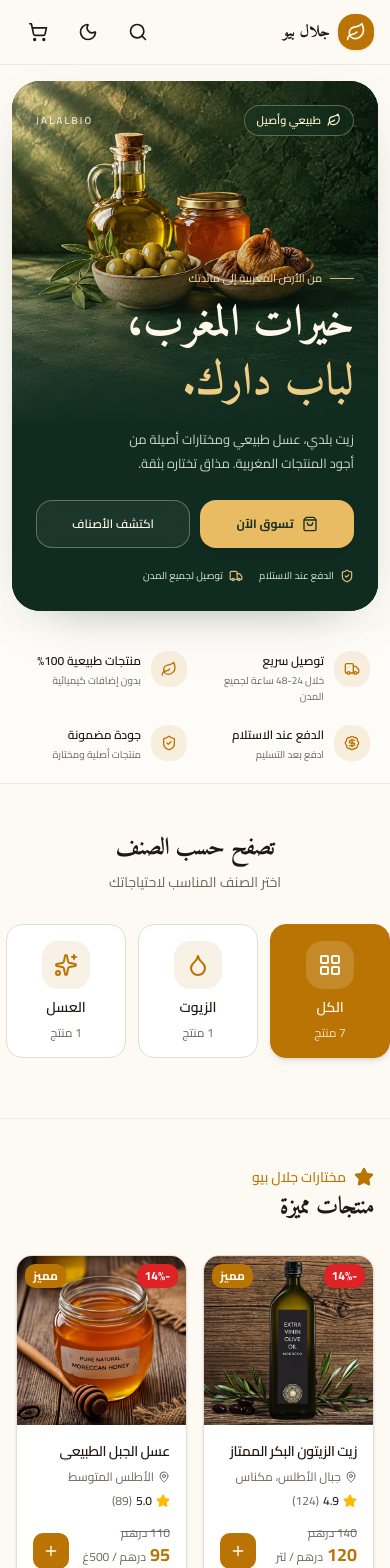
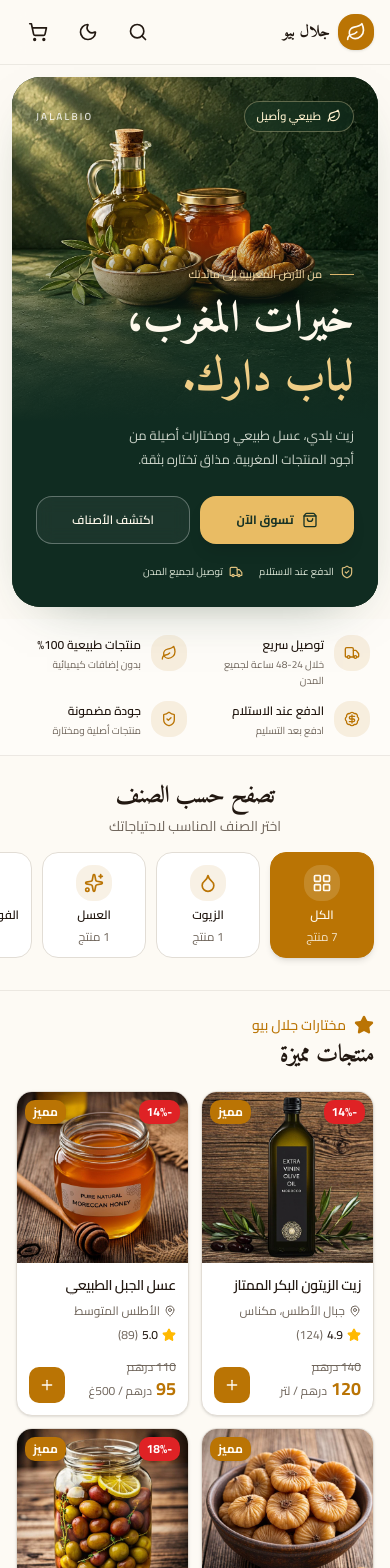
Before and after one commit to benomarh224-prog/jalalbio, a Next.js app: page / in a window 390 px wide. Shown: the top 1568 px of the page. Built offline with nearby package versions, Linux system fonts and the light colour scheme.

Commit message:
Reset category strip to All on reload and tighten spacing

```diff
--- a/src/components/storefront/categories-strip.tsx
+++ b/src/components/storefront/categories-strip.tsx
@@ -1,6 +1,7 @@
 'use client'
 
 import { motion } from 'framer-motion'
+import { useLayoutEffect, useRef } from 'react'
 import * as Icons from 'lucide-react'
 import type { LucideIcon } from 'lucide-react'
 import type { Category } from '@/lib/types'
@@ -24,6 +25,27 @@ export function CategoriesStrip({
   onSelect: (id: string) => void
   productsCount: number
 }) {
+  const stripRef = useRef<HTMLDivElement>(null)
+  const categoryIds = categories.map((category) => category.id).join('|')
+
+  useLayoutEffect(() => {
+    const strip = stripRef.current
+    if (!strip) return
+    // RTL scrollLeft=0 is the logical start. Reset after async items and browser restoration.
+    const reset = () => { strip.scrollLeft = 0 }
+    reset()
+    let frame = requestAnimationFrame(reset)
+    const onPageShow = () => {
+      cancelAnimationFrame(frame)
+      frame = requestAnimationFrame(reset)
+    }
+    window.addEventListener('pageshow', onPageShow)
+    return () => {
+      cancelAnimationFrame(frame)
+      window.removeEventListener('pageshow', onPageShow)
+    }
+  }, [categoryIds])
+
   const list: CategoryWithCount[] = [
     {
       id: 'all',
@@ -37,16 +59,16 @@ export function CategoriesStrip({
   ]
 
   return (
-    <section id="categories" className="scroll-mt-20 py-12 md:py-16 border-b border-border/60">
+    <section id="categories" className="scroll-mt-20 py-6 md:py-10 border-b border-border/60">
       <div className="container mx-auto px-4">
         <motion.div
           initial={{ opacity: 0, y: 12 }}
           whileInView={{ opacity: 1, y: 0 }}
           viewport={{ once: true }}
           transition={{ duration: 0.4 }}
-          className="mb-8 text-center"
+          className="mb-4 text-center md:mb-6"
         >
-          <h2 className="text-2xl md:text-3xl font-bold mb-2 font-amiri">
+          <h2 className="text-2xl md:text-3xl font-bold mb-1 font-amiri">
             تصفح حسب الصنف
           </h2>
           <p className="text-sm md:text-base text-muted-foreground">
@@ -54,13 +76,14 @@ export function CategoriesStrip({
           </p>
         </motion.div>
 
-        <div className="flex gap-3 overflow-x-auto custom-scroll pb-3 -mx-4 px-4 snap-x">
+        <div ref={stripRef} dir="rtl" role="group" aria-label="أصناف المنتجات" className="flex gap-2.5 overflow-x-auto overscroll-x-contain custom-scroll pb-2 -mx-4 px-4 [overflow-anchor:none]">
           {list.map((cat) => {
             const Icon = resolveIcon(cat.icon)
             const isActive = active === cat.id
             return (
               <button
                 key={cat.id}
+                type="button"
                 onClick={() => {
                   onSelect(cat.id)
                   if (typeof document !== 'undefined') {
@@ -71,8 +94,8 @@ export function CategoriesStrip({
                 }}
                 aria-pressed={isActive}
                 className={cn(
-                  'group flex flex-col items-center gap-2 px-4 md:px-5 py-4 rounded-2xl border min-w-[120px] transition-all',
-                  'hover:shadow-md hover:-translate-y-0.5 snap-start min-h-11',
+                  'group flex shrink-0 flex-col items-center gap-1.5 px-3 md:px-4 py-3 rounded-2xl border min-w-[104px] transition-colors',
+                  'hover:shadow-md min-h-11',
                   isActive
                     ? 'bg-primary text-primary-foreground border-primary shadow-md'
                     : 'bg-card hover:border-primary/40'
@@ -80,18 +103,18 @@ export function CategoriesStrip({
               >
                 <span
                   className={cn(
-                    'flex size-12 items-center justify-center rounded-xl transition-colors',
+                    'flex size-9 md:size-10 items-center justify-center rounded-xl transition-colors',
                     isActive ? 'bg-primary-foreground/15' : 'bg-primary/10'
                   )}
                 >
                   <Icon
                     className={cn(
-                      'size-6',
+                      'size-5',
                       isActive ? 'text-primary-foreground' : 'text-primary'
                     )}
                   />
                 </span>
-                <span className="font-semibold text-sm whitespace-nowrap">
+                <span className="font-semibold text-xs md:text-sm whitespace-nowrap">
                   {cat.nameAr}
                 </span>
                 <span
--- a/src/components/storefront/features-strip.tsx
+++ b/src/components/storefront/features-strip.tsx
@@ -13,8 +13,8 @@ const FEATURES = [
 export function FeaturesStrip() {
   return (
     <section aria-label="مزايا التسوق" className="border-b border-border/60 bg-card/40">
-      <div className="mx-auto max-w-7xl px-5 py-5 sm:px-6 sm:py-6">
-        <div className="grid grid-cols-2 md:grid-cols-4 gap-x-4 gap-y-5 md:gap-6">
+      <div className="mx-auto max-w-7xl px-5 py-4 sm:px-6 sm:py-5">
+        <div className="grid grid-cols-2 md:grid-cols-4 gap-x-4 gap-y-3 md:gap-6">
           {FEATURES.map((f, i) => (
             <motion.div
               key={f.title}
--- a/src/components/storefront/footer.tsx
+++ b/src/components/storefront/footer.tsx
@@ -17,8 +17,8 @@ export function Footer() {
       id="about"
       className="mt-auto bg-card border-t border-border/60"
     >
-      <div className="container mx-auto px-4 py-12">
-        <div className="grid gap-8 md:grid-cols-2 md:gap-16">
+      <div className="container mx-auto px-4 py-7 md:py-10">
+        <div className="grid gap-6 md:grid-cols-2 md:gap-12">
           {/* Brand */}
           <div className="max-w-md space-y-3">
             <div className="flex items-center gap-2">
@@ -67,7 +67,7 @@ export function Footer() {
           </div>
         </div>
 
-        <Separator className="my-6" />
+        <Separator className="my-5" />
 
         <div className="flex flex-col md:flex-row items-center justify-between gap-2 text-sm text-muted-foreground">
           <p>
--- a/src/components/storefront/hero.tsx
+++ b/src/components/storefront/hero.tsx
@@ -5,7 +5,7 @@ import { ArrowUpLeft, Leaf, ShoppingBag, ShieldCheck, Truck } from 'lucide-react
 
 export function Hero() {
   return (
-    <section id="home" aria-labelledby="hero-title" className="scroll-mt-20 px-3 pb-5 pt-4 sm:px-6 lg:py-7">
+    <section id="home" aria-labelledby="hero-title" className="scroll-mt-20 px-3 py-3 sm:px-6 lg:py-5">
       <div className="relative mx-auto flex min-h-[530px] max-w-7xl overflow-hidden rounded-[28px] bg-[#102c21] shadow-[0_18px_55px_-35px_#163c2b99] sm:min-h-[550px] sm:rounded-[36px] lg:min-h-[570px]">
         <picture className="absolute inset-0">
           <source media="(max-width: 767px)" srcSet="/hero-jalalbio-mobile.webp" />
--- a/src/components/storefront/product-card.tsx
+++ b/src/components/storefront/product-card.tsx
@@ -70,7 +70,7 @@ export function ProductCard({
       </button>
 
       {/* Body */}
-      <div className="flex flex-col gap-2 p-4 flex-1">
+      <div className="flex flex-col gap-2 p-3 sm:p-4 flex-1">
         <h3 className="font-semibold text-foreground line-clamp-2 text-sm md:text-base">
           {product.nameAr}
         </h3>
--- a/src/components/storefront/storefront.tsx
+++ b/src/components/storefront/storefront.tsx
@@ -114,14 +114,14 @@ export default function Storefront() {
 
         {/* Featured products */}
         {featuredProducts.length > 0 && (
-          <section className="py-12 md:py-16 border-b border-border/60">
+          <section className="py-6 md:py-10 border-b border-border/60">
             <div className="container mx-auto px-4">
               <motion.div
                 initial={{ opacity: 0, y: 12 }}
                 whileInView={{ opacity: 1, y: 0 }}
                 viewport={{ once: true }}
                 transition={{ duration: 0.4 }}
-                className="mb-8 flex items-center justify-between gap-4"
+                className="mb-5 flex items-center justify-between gap-4 md:mb-6"
               >
                 <div>
                   <div className="flex items-center gap-2 mb-1">
@@ -136,7 +136,7 @@ export default function Storefront() {
                 </div>
               </motion.div>
 
-              <div className="grid grid-cols-2 md:grid-cols-3 lg:grid-cols-4 gap-4 md:gap-6">
+              <div className="grid grid-cols-2 md:grid-cols-3 lg:grid-cols-4 gap-3 md:gap-5">
                 {featuredProducts.map((p) => (
                   <ProductCard
                     key={p.id}
@@ -150,14 +150,14 @@ export default function Storefront() {
         )}
 
         {/* All products */}
-        <section id="products" className="py-12 md:py-16 scroll-mt-16">
+        <section id="products" className="py-6 md:py-10 scroll-mt-20">
           <div className="container mx-auto px-4">
             <motion.div
               initial={{ opacity: 0, y: 12 }}
               whileInView={{ opacity: 1, y: 0 }}
               viewport={{ once: true }}
               transition={{ duration: 0.4 }}
-              className="mb-6 text-center"
+              className="mb-4 text-center md:mb-5"
             >
               <h2 className="text-2xl md:text-3xl font-bold mb-2 font-amiri">
                 كل المنتجات
@@ -168,7 +168,7 @@ export default function Storefront() {
             </motion.div>
 
             {/* Search bar + category filter chips */}
-            <div className="mb-8 space-y-3">
+            <div className="mb-5 space-y-3">
               <div className="relative max-w-xl mx-auto">
                 <Search className="pointer-events-none absolute right-3 top-1/2 -translate-y-1/2 size-4 text-muted-foreground" />
                 <Input
@@ -234,7 +234,7 @@ export default function Storefront() {
 
             {/* Grid */}
             {loadingProducts ? (
-              <div className="grid grid-cols-2 md:grid-cols-3 lg:grid-cols-4 gap-4 md:gap-6">
+              <div className="grid grid-cols-2 md:grid-cols-3 lg:grid-cols-4 gap-3 md:gap-5">
                 {Array.from({ length: 8 }).map((_, i) => (
                   <div
                     key={i}
@@ -250,7 +250,7 @@ export default function Storefront() {
                 ))}
               </div>
             ) : productsError ? (
-              <div className="text-center py-16">
+              <div className="text-center py-8 md:py-12">
                 <h3 className="text-lg font-semibold mb-2">تعذّر تحميل المنتجات</h3>
                 <p className="text-sm text-muted-foreground mb-4">
                   حدث خطأ أثناء الاتصال بالخادم. حاول مرة أخرى.
@@ -260,7 +260,7 @@ export default function Storefront() {
                 </Button>
               </div>
             ) : filteredProducts.length === 0 ? (
-              <div className="text-center py-16">
+              <div className="text-center py-8 md:py-12">
                 <div className="mx-auto mb-4 flex size-20 items-center justify-center rounded-full bg-muted">
                   <Search className="size-9 text-muted-foreground" />
                 </div>
@@ -281,7 +281,7 @@ export default function Storefront() {
                 </Button>
               </div>
             ) : (
-              <div className="grid grid-cols-2 md:grid-cols-3 lg:grid-cols-4 gap-4 md:gap-6">
+              <div className="grid grid-cols-2 md:grid-cols-3 lg:grid-cols-4 gap-3 md:gap-5">
                 {filteredProducts.map((p) => (
                   <ProductCard
                     key={p.id}
```
